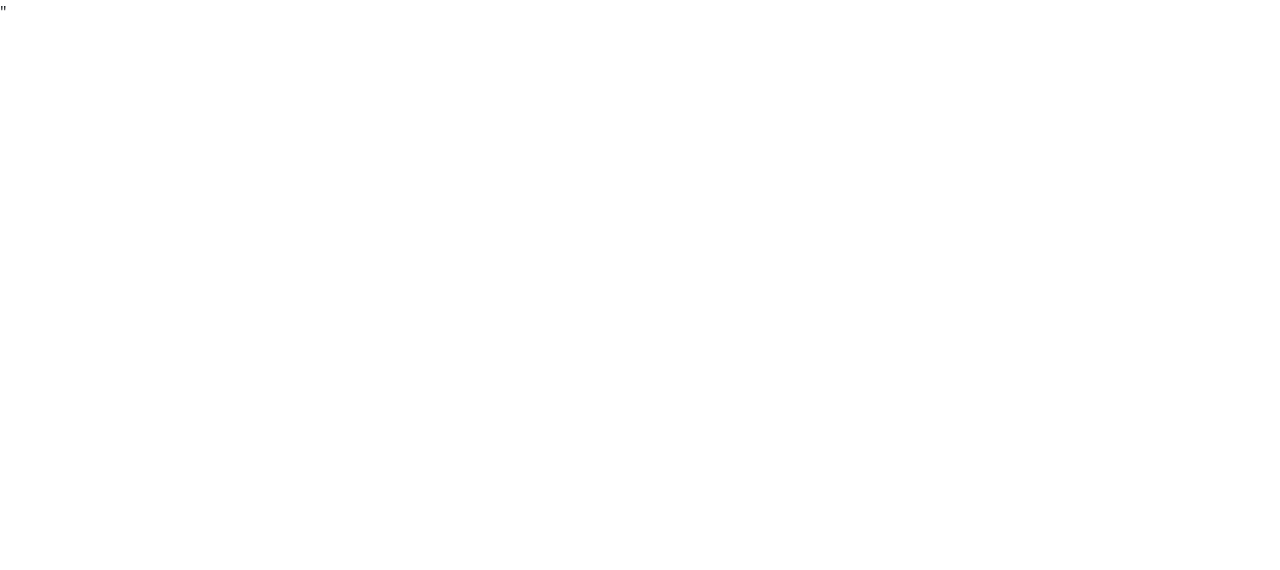
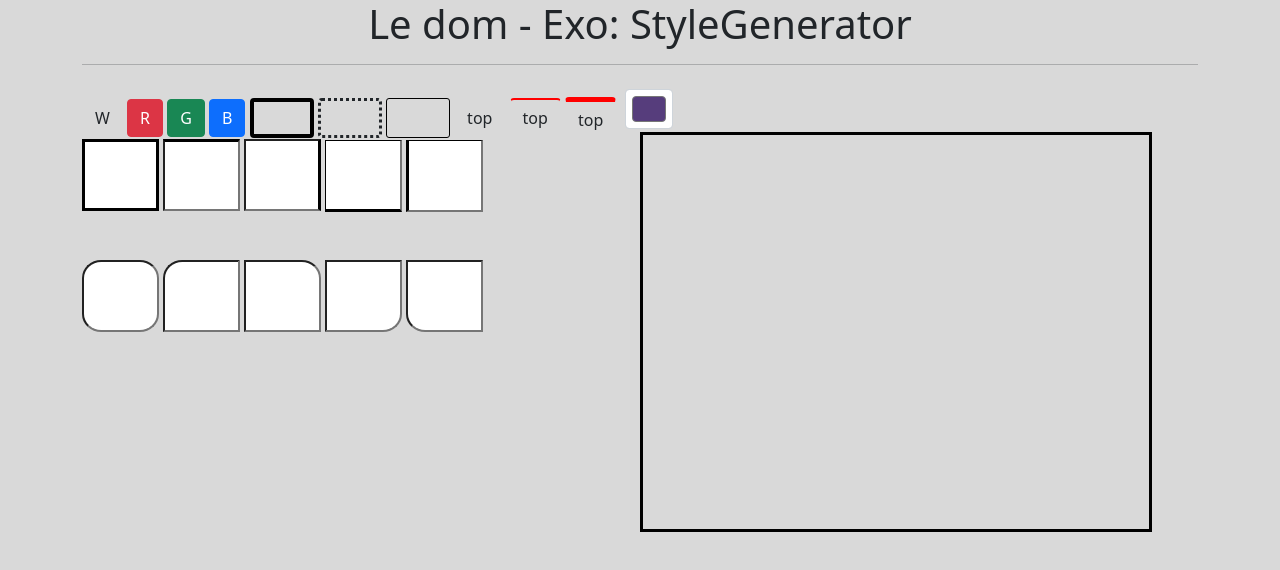
Before and after one commit to Slimibraah/Exo_StyleGenerator, a website: page index.html in a window 1280 px wide. Drawn offline with nearby package versions, Linux system fonts and the light colour scheme.

Commit message:
Last commit

```diff
--- a/assets/js/main.js
+++ b/assets/js/main.js
@@ -0,0 +1,112 @@
+//plan
+let plan = document.querySelector('.plan')
+// 1
+let blanc = document.querySelector('.btn-grey')
+let rouge = document.querySelector('.btn-danger')
+let vert = document.querySelector('.btn-success')
+let bleu = document.querySelector('.btn-primary')
+let choisir = document.querySelector('.choisir')
+
+//Colors
+
+blanc.addEventListener('click', ()=>{
+    plan.style.backgroundColor = '#FFFFFF'
+})
+
+rouge.addEventListener('click', ()=>{
+    plan.style.backgroundColor = '#990000'
+})
+
+vert.addEventListener('click', ()=>{
+    plan.style.backgroundColor = '#33CC33'
+})
+
+bleu.addEventListener('click', ()=>{
+    plan.style.backgroundColor = '#0066FF'
+})
+
+choisir.addEventListener('click', ()=> {
+    plan.style.backgroundColor = choisir.value
+})
+//borders
+
+let borderfull = document.querySelector('.borderfull')
+let dottedb  = document.querySelector('.dottedb')
+let radi = document.querySelector('.radi')
+
+borderfull.addEventListener('click', ()=>{
+    plan.style.border = 'thick solid black'
+})
+
+dottedb.addEventListener('click', ()=>{
+    plan.style.border = 'dashed 5px'
+})
+
+radi.addEventListener('click', ()=>{
+    plan.style.border = ''
+})
+
+let topVide = document.querySelector('.top0')
+let top1 = document.querySelector('.semired')
+let top2 = document.querySelector('.moitiered')
+
+topVide.addEventListener('click', ()=>{
+    plan.style.borderTop = ''
+})
+
+top1.addEventListener('click', ()=>{
+    plan.style.borderTop = 'solid red'
+})
+
+top2.addEventListener('click', ()=>{
+    plan.style.borderTop = 'solid red 8px'
+})
+
+//size
+
+let ipt1 = document.querySelector('.ipt1')
+let ipt2 = document.querySelector('.ipt2')
+let ipt3 = document.querySelector('.ipt3')
+let ipt4 = document.querySelector('.ipt4')
+let ipt5 = document.querySelector('.ipt5')
+
+//Bordure changement
+ipt1.addEventListener('click', ()=>{
+    plan.style.border = `solid black ${ipt1.value}px`
+})
+ipt2.addEventListener('click', ()=>{
+    plan.style.borderTop = `solid black ${ipt2.value}px`
+})
+ipt3.addEventListener('click', ()=>{
+    plan.style.borderRight = `solid black ${ipt3.value}px`
+})
+ipt4.addEventListener('click', ()=>{
+    plan.style.borderBottom = `solid black ${ipt4.value}px`
+})
+ipt5.addEventListener('click', ()=>{
+    plan.style.borderLeft = `solid black ${ipt5.value}px`
+})
+
+//Border radi
+
+let ipt6 = document.querySelector('.ipt6')
+let ipt7 = document.querySelector('.ipt7')
+let ipt8 = document.querySelector('.ipt8')
+let ipt9 = document.querySelector('.ipt9')
+let ipt10 = document.querySelector('.ipt10')
+
+ipt6.addEventListener('click', ()=>{
+    plan.style.borderRadius = `${ipt6.value}px`
+})
+ipt7.addEventListener('click', ()=>{
+    plan.style.borderTopLeftRadius = `${ipt7.value}px`
+})
+ipt8.addEventListener('click', ()=>{
+    plan.style.borderTopRightRadius = `${ipt8.value}px`
+})
+ipt9.addEventListener('click', ()=>{
+    plan.style.borderBottomRightRadius = `${ipt9.value}px`
+})
+ipt10.addEventListener('click', ()=>{
+    plan.style.borderBottomLeftRadius = `${ipt10.value}px`
+})
--- a/assets/sass/header.sass
+++ b/assets/sass/header.sass
@@ -0,0 +1,73 @@
+.boreder
+    border: 1px solid #1f0091
+.ipt1
+    display: inline
+    padding: 1px
+    border: solid black 3px
+    min-height: 9vh
+    width: 6vw
+
+.ipt2
+    display: inline
+    border-top: solid black 3px
+    min-height: 9vh
+    width: 6vw
+
+.ipt3
+    display: inline
+    border-right: solid black 3px
+    min-height: 9vh
+    width: 6vw
+
+.ipt4
+    display: inline
+    border-top: solid black 1px
+    border-left: solid black 1px
+    border-bottom: solid black 3px
+    min-height: 9vh
+    width: 6vw
+
+.ipt5
+    display: inline
+    border-top: solid black 1px
+    border-left: solid black 3px
+    min-height: 9vh
+    width: 6vw
+
+    //chnage le radius de ma bordure
+.ipt6
+    display: inline
+    border-radius: 25%
+    min-height: 9vh
+    width: 6vw
+
+.ipt7
+    display: inline
+    min-height: 9vh
+    width: 6vw
+    border-top-left-radius: 25%
+
+.ipt8
+    display: inline
+    min-height: 9vh
+    width: 6vw
+    border-top-right-radius: 25%
+
+.ipt9
+    display: inline
+    min-height: 9vh
+    width: 6vw
+    border-bottom-right-radius: 25%
+
+.ipt10
+    display: inline
+    min-height: 9vh
+    width: 6vw
+    border-bottom-left-radius: 25%
+
+.plan
+    margin-inline-end: 10vw
+    margin-top: -25vh
+    height: 50vh
+    width: 40vw
+    border: solid black
--- a/assets/sass/main.sass
+++ b/assets/sass/main.sass
@@ -0,0 +1,19 @@
+body
+    background-color: #9797975b
+.borderfull
+    border: 4px black solid
+    height: 5vh
+    width: 5vw
+.dottedb
+    border: dotted
+    height: 5vh
+    width: 5vw
+.radi
+    border: 1px black solid
+    border-radius: 3px
+    height: 5vh
+    width: 5vw
+.semired
+    border-top: red 2px solid
+.moitiered
+    border-top: red 5px solid
--- a/index.html
+++ b/index.html
@@ -3,31 +3,56 @@
 <head>
     <meta charset="utf-8">
     <meta name="viewport" content="width=device-width, initial-scale=0">
-    <title>Mon Projet</title>
+    <title>Stylegenerator</title>
 
     <!-- Bootstrap -->
     <link rel="stylesheet" type="text/css" href="./node_modules/bootstrap/dist/css/bootstrap.min.css">
-
     <!-- Fontawesome -->
     <link rel="stylesheet" type="text/css" href="./node_modules/@fortawesome/@fontawesome-free/css/all.min.css">
-
     <!-- Styles personnalisés -->
     <link rel="stylesheet" type="text/css" href="./assets/css/style.css">
-
 </head>
 <body>
-    <!-- Début du Header-->
     <header>
-        <!-- Début de la NavBar -->
-        <nav>
+        <div class=" text-center container"><H1>Le dom - Exo: StyleGenerator</H1>
+<hr class=" container">
+    </header>
 
-        </nav>
-        <!-- Fin du NavBar -->
-    </header>
-    <!-- Fin du Header -->
+    </div>
 
-    <!-- Début du Main-->
-    <main>
+
+    <section class="section1 container pt-1">
+        <button class="btn btn-grey" type="button">W</button>
+        <button class="btn btn-danger" type="button">R</button>
+        <button class="btn btn-success" type="button">G</button>
+        <button class="btn btn-primary" type="button">B</button>
+        <button class="btn borderfull" type="button"></button>
+        <button class="btn dottedb" type="button"></button>
+        <button class="btn radi" type="button"></button>
+        <button class="btn top0 " type="button">top</button>
+        <button class="btn semired" type="button">top</button>
+        <button class="btn moitiered" type="button">top</button>
+        <input type="color" class="choisir form-control form-control-color m-1 d-inline-flex"  value="#563d7c" title="Choose your color">
+    </section>
+    <section class="section2 container">
+
+       <input type="number" min="0" max="30" class="ipt1">
+       <input type="number" min="0" max="30" class="ipt2">
+       <input type="number" min="0" max="30" class="ipt3">
+       <input type="number" min="0" max="30" class="ipt4">
+       <input type="number" min="0" max="30" class="ipt5">
+    </section>
+
+    <section class="section3 container pt-5 ">
+        <input type="number" min="0" max="50" class="ipt6">
+        <input type="number" min="0" max="50" class="ipt7">
+        <input type="number" min="0" max="50" class="ipt8">
+        <input type="number" min="0" max="50" class="ipt9">
+        <input type="number" min="0" max="50" class="ipt10">
+    </section>
+    <div class="container plan ">
+
+    </div>
 
     </main>
     <!-- Fin du Main-->
@@ -39,12 +64,10 @@
     <!-- Fin du Footer-->
 
     <!-- Début du Scripts -->
-
     <script type="application/javascript" src="./node_modules/jquery/dist/jquery.min.js"></script>
-
-
     <script type="application/javascript" src="./node_modules/bootstrap/dist/js/bootstrap.min.js"></script>
-    <script type="text/javascript" src="./assets/js/main.js"></script>"
+    <script type="text/javascript" src="./assets/js/index.js"></script>
+    <script type="text/javascript" src="./assets/js/main.js"></script>
     <!-- Fin du Scripts -->
 </body>
 </html>
```
Also changed, not shown: assets/css/style.css, 1 other file.
